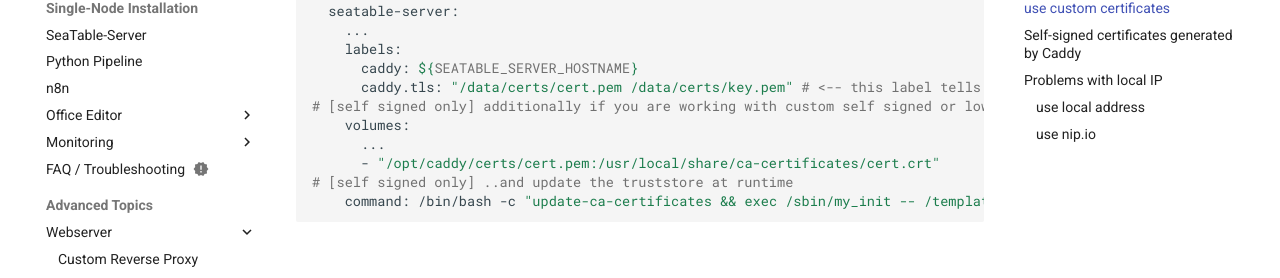
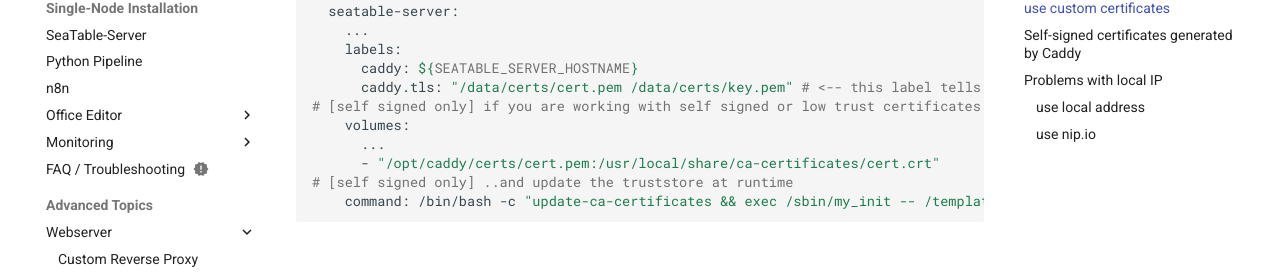
Before and after one commit to seatable/seatable-admin-docs, an MkDocs documentation site: the page built from docs/installation-rework/advanced/custom_certificates.md, in a window 1280 px wide and 900 px high, scrolled down 907 px. Shown: the part 163-441 px from the top of the window. Built offline with MkDocs 1.6.1 and Material for MkDocs 9.7.7, drawn with Linux system fonts in a browser that asks for light colours; comment, search, counter and statistics services are not loaded.

Commit message:
self signed certs

```diff
--- a/docs/installation-rework/advanced/custom_certificates.md
+++ b/docs/installation-rework/advanced/custom_certificates.md
@@ -34,7 +34,7 @@
     labels:
       caddy: ${SEATABLE_SERVER_HOSTNAME}
       caddy.tls: "/data/certs/cert.pem /data/certs/key.pem" # <-- this label tells caddy to use custom certificates !the order is important
-# [self signed only] additionally if you are working with custom self signed or low trust certificates you need to add them to the truststore..
+# [self signed only] if you are working with self signed or low trust certificates you also need to add them to the seatable container truststore..
     volumes:
       ...
       - "/opt/caddy/certs/cert.pem:/usr/local/share/ca-certificates/cert.crt"
```
